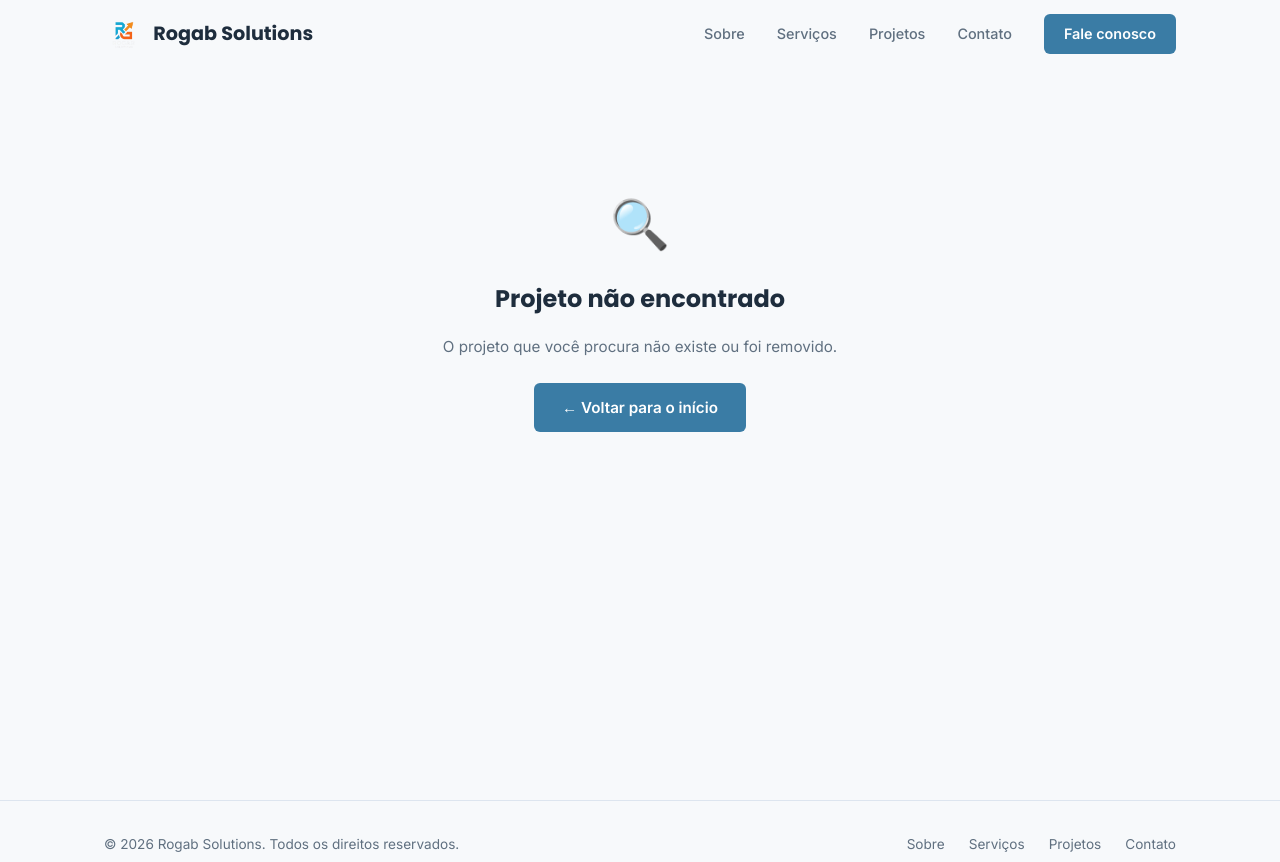
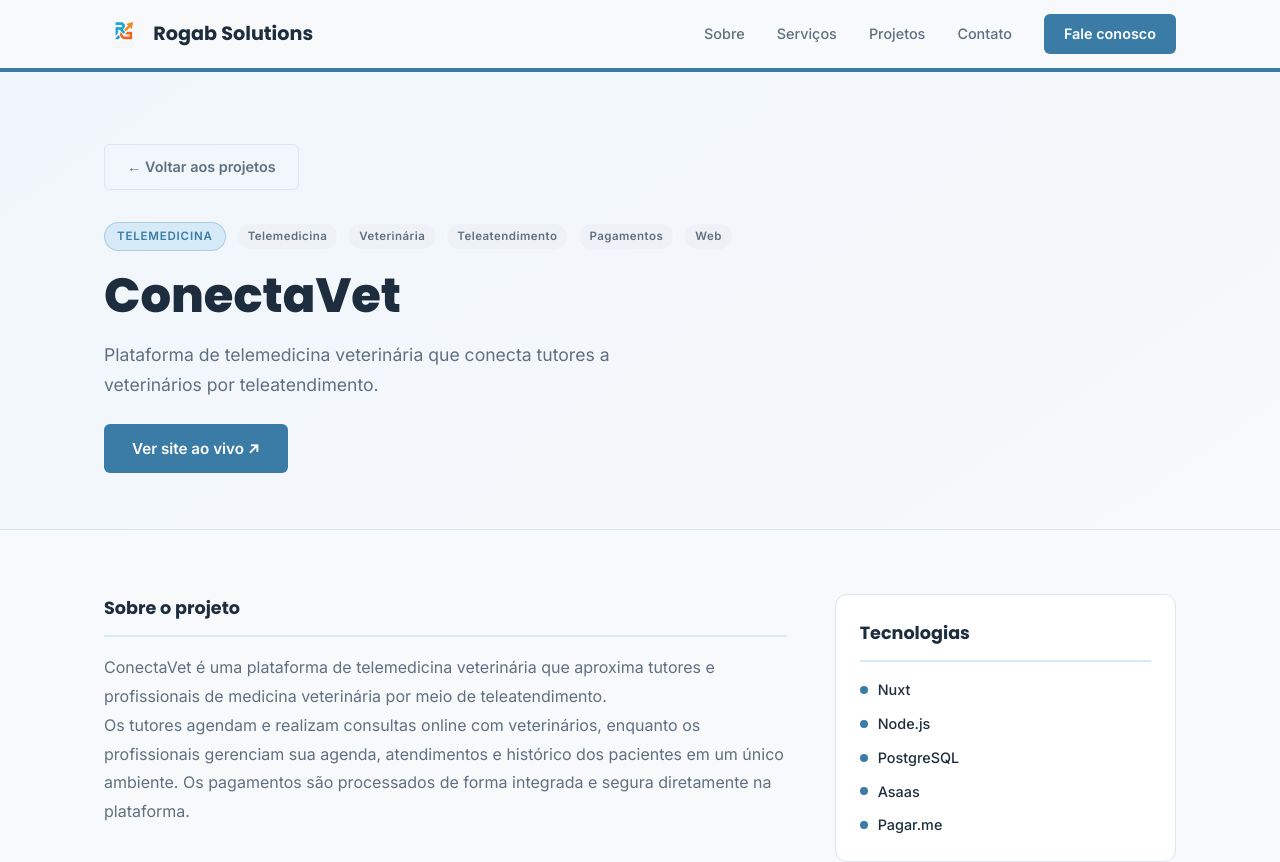
Before and after one commit to ebagabee/rogab_solutions, a React (Vite) app: page /projetos/conectavet in a window 1280 px wide. Shown: the top 862 px of the page. Built offline with nearby package versions, Linux system fonts and the light colour scheme.

Commit message:
feat: add new projects

```diff
--- a/src/components/ProjectCard.jsx
+++ b/src/components/ProjectCard.jsx
@@ -16,7 +16,7 @@ export default function ProjectCard({ project, index }) {
 
       <div className="project-card-header">
         <div className="project-card-icon" style={{ background: accent.iconBg }}>
-          {accent.emoji}
+          {project.icon || accent.emoji}
         </div>
         <span className="project-category">{project.category}</span>
       </div>
@@ -36,6 +36,16 @@ export default function ProjectCard({ project, index }) {
         <Link to={`/projetos/${project.slug}`} className="btn btn-outline">
           Ver mais →
         </Link>
+        {project.url && (
+          <a
+            href={project.url}
+            target="_blank"
+            rel="noopener noreferrer"
+            className="project-card-live"
+          >
+            Site ao vivo ↗
+          </a>
+        )}
       </div>
     </article>
   )
--- a/src/data/projects.js
+++ b/src/data/projects.js
@@ -1,74 +1,30 @@
 export const projects = [
   {
-    slug: "finn",
-    name: "Finn",
-    shortDescription: "App de controle financeiro para MEIs e autônomos",
-    category: "Mobile App",
-    description: `Finn é um aplicativo mobile voltado para microempreendedores individuais e autônomos que precisam organizar suas finanças de forma simples e eficiente.
-O app permite registrar entradas e saídas, categorizar despesas, gerar relatórios mensais e acompanhar o fluxo de caixa em tempo real.`,
-    tags: ["Finanças", "MEI", "Mobile", "iOS", "Android"],
-    techs: ["React Native", "Node.js", "PostgreSQL"],
-    challenge: "Criar uma experiência mobile intuitiva para quem não tem familiaridade com gestão financeira, transformando dados complexos em visualizações simples e acionáveis.",
+    slug: "conectavet",
+    name: "ConectaVet",
+    icon: "🐾",
+    shortDescription: "Plataforma de telemedicina veterinária que conecta tutores a veterinários por teleatendimento.",
+    category: "Telemedicina",
+    url: "https://conectavetbr.com.br",
+    description: `ConectaVet é uma plataforma de telemedicina veterinária que aproxima tutores e profissionais de medicina veterinária por meio de teleatendimento.
+Os tutores agendam e realizam consultas online com veterinários, enquanto os profissionais gerenciam sua agenda, atendimentos e histórico dos pacientes em um único ambiente. Os pagamentos são processados de forma integrada e segura diretamente na plataforma.`,
+    tags: ["Telemedicina", "Veterinária", "Teleatendimento", "Pagamentos", "Web"],
+    techs: ["Nuxt", "Node.js", "PostgreSQL", "Asaas", "Pagar.me"],
+    challenge: "Oferecer uma experiência de teleatendimento fluida e confiável, integrando agenda, consultas online e pagamentos em um único fluxo — com a estabilidade e a segurança que um serviço de saúde exige.",
     images: [],
   },
   {
-    slug: "apolocao",
-    name: "Apolocão",
-    shortDescription: "Aplicativo completo para gestão e agendamento em petshops",
-    category: "Mobile App",
-    description: `Apolocão é um aplicativo de petshop que conecta tutores e estabelecimentos, facilitando o agendamento de banho e tosa, consultas veterinárias e compra de produtos.
-O app oferece histórico de atendimentos, lembretes de vacinas e um catálogo completo de produtos para o pet.`,
-    tags: ["Petshop", "Agendamento", "Mobile", "E-commerce"],
-    techs: ["React Native", "Node.js", "MySQL"],
-    challenge: "Unificar em um único app o agendamento de serviços, venda de produtos e histórico de saúde do pet, oferecendo uma experiência fluida tanto para tutores quanto para os estabelecimentos.",
-    images: [],
-  },
-  {
-    slug: "snapmenu",
-    name: "SnapMenu",
-    shortDescription: "Cardápio digital e gestão de pedidos para restaurantes",
-    category: "Web App / Mobile",
-    description: `SnapMenu é uma solução completa para restaurantes e lanchonetes gerenciarem seus cardápios de forma digital e receberem pedidos diretamente pela plataforma.
-Clientes acessam o cardápio via QR Code, fazem pedidos e acompanham o status em tempo real. O estabelecimento gerencia tudo por um painel administrativo intuitivo.`,
-    tags: ["Restaurante", "QR Code", "Pedidos", "Web", "Mobile"],
-    techs: ["React", "React Native", "Node.js", "WebSocket", "PostgreSQL"],
-    challenge: "Sincronizar pedidos em tempo real entre o cliente, o caixa e a cozinha, reduzindo erros e o tempo de atendimento sem necessidade de impressoras ou sistemas legados.",
-    images: [],
-  },
-  {
-    slug: "nutriplus",
-    name: "Nutri+",
-    shortDescription: "Plataforma para nutricionistas gerenciarem pacientes e planos alimentares",
-    category: "Web App",
-    description: `Nutri+ é uma plataforma web desenvolvida para nutricionistas que precisam gerenciar consultas, pacientes e planos alimentares de forma centralizada.
-Inclui montagem de dietas personalizadas, acompanhamento de evolução, relatórios nutricionais e comunicação direta com o paciente via chat integrado.`,
-    tags: ["Saúde", "Nutrição", "Gestão", "Web"],
-    techs: ["React", "Node.js", "PostgreSQL"],
-    challenge: "Digitalizar o fluxo de trabalho de nutricionistas independentes, que antes dependiam de planilhas e documentos avulsos, centralizando tudo em um ambiente seguro e fácil de usar.",
-    images: [],
-  },
-  {
-    slug: "trackfit",
-    name: "TrackFit",
-    shortDescription: "App de acompanhamento de treinos e evolução física",
-    category: "Mobile App",
-    description: `TrackFit é um aplicativo mobile para quem pratica atividades físicas e quer acompanhar sua evolução de forma detalhada.
-O app permite criar planos de treino, registrar séries e repetições, monitorar medidas corporais e visualizar gráficos de progresso ao longo do tempo.`,
-    tags: ["Saúde", "Fitness", "Treino", "Mobile", "iOS", "Android"],
-    techs: ["React Native", "Node.js", "SQLite"],
-    challenge: "Criar uma experiência mobile rápida e offline-first, permitindo que o usuário registre treinos mesmo sem conexão com a internet, sincronizando os dados quando a rede estiver disponível.",
-    images: [],
-  },
-  {
-    slug: "valore",
-    name: "Valore",
-    shortDescription: "Marketplace de compra e venda de imóveis com tour virtual",
-    category: "Plataforma Web",
-    description: `Valore é um marketplace imobiliário que conecta compradores, vendedores e corretores em uma plataforma moderna e transparente.
-Diferencial: suporte a tour virtual 360°, filtros avançados de busca, comparativo de imóveis e sistema de proposta integrado.`,
-    tags: ["Imóveis", "Marketplace", "Tour Virtual", "Web"],
-    techs: ["React", "Node.js", "PostgreSQL", "AWS S3"],
-    challenge: "Desenvolver um marketplace com múltiplos perfis de usuário — comprador, vendedor e corretor — cada um com fluxos distintos, mantendo a experiência simples e a navegação intuitiva.",
+    slug: "rsi-convite-2anos",
+    name: "RSI — Convite 2 Anos",
+    icon: "🎉",
+    shortDescription: "Convite digital interativo para a convenção de 2 anos de uma imobiliária, com confirmação de presença.",
+    category: "Convite Digital",
+    url: "https://rsi-convite-2anos.vercel.app",
+    description: `Convite digital desenvolvido para a Convenção de 2 Anos da imobiliária RSI.
+A página apresenta o evento de forma elegante e permite que os convidados confirmem presença diretamente pela web. As confirmações são coletadas e organizadas automaticamente, sem planilhas manuais nem trabalho de digitação para os organizadores.`,
+    tags: ["Convite Digital", "Evento", "Landing Page", "RSVP"],
+    techs: ["React", "Google Apps Script"],
+    challenge: "Entregar um convite com visual marcante e confirmação de presença confiável, usando o Google Apps Script como backend para registrar os convidados automaticamente em planilha — sem custo de servidor e com publicação rápida.",
     images: [],
   },
 ]
--- a/src/pages/Home.jsx
+++ b/src/pages/Home.jsx
@@ -9,28 +9,28 @@ const WHATSAPP_URL = 'https://wa.me/5582993707473'
 const SERVICES = [
   {
     icon: '🖥️',
-    name: 'Desenvolvimento Web e Mobile',
-    desc: 'Do protótipo até a produção — sistemas web e apps mobile completos, escaláveis e bem construídos.',
-  },
-  {
-    icon: '🔧',
-    name: 'Sustentação de Sistemas',
-    desc: 'Manutenção corretiva e evolutiva de sistemas existentes, sob demanda e com SLA definido.',
-  },
-  {
-    icon: '🔒',
-    name: 'Segurança',
-    desc: 'Análise de vulnerabilidades, hardening e implementação de boas práticas de segurança em aplicações.',
+    name: 'Desenvolvimento',
+    desc: 'Sites, landing pages, apps mobile (iOS e Android), sistemas web, plataformas SaaS, APIs, integrações e e-commerces.',
   },
   {
     icon: '🤖',
-    name: 'Chatbot',
-    desc: 'Automação de atendimento com bots inteligentes integrados a IA generativa e fluxos personalizados.',
+    name: 'IA e Automação',
+    desc: 'Chatbots e assistentes virtuais com OpenAI, Gemini e Claude, automação de processos (RPA) e análise de dados.',
   },
   {
-    icon: '⚡',
-    name: 'Automações',
-    desc: 'Eliminação de processos manuais repetitivos com scripts, integrações e fluxos automatizados.',
+    icon: '🎨',
+    name: 'Design e Experiência',
+    desc: 'UI/UX Design, prototipação, wireframes e design systems para produtos consistentes e agradáveis de usar.',
+  },
+  {
+    icon: '☁️',
+    name: 'Infraestrutura e Qualidade',
+    desc: 'Deploy em nuvem (AWS, GCP, Azure), monitoramento, testes automatizados, segurança e performance.',
+  },
+  {
+    icon: '🧭',
+    name: 'Consultoria',
+    desc: 'Arquitetura de software, code review, mentoria técnica e apoio à transformação digital.',
   },
 ]
 
@@ -72,7 +72,7 @@ export default function Home() {
         <div className="container">
           <div className="hero-content">
             <div className="hero-badge">
-              <span>●</span> Software House
+              <span>●</span> Fábrica de software · desde 2023
             </div>
             <h1 className="hero-title">
               Entregamos solução<br />
@@ -113,9 +113,13 @@ export default function Home() {
               <span className="section-label">Sobre nós</span>
               <h2 className="section-title">Uma fábrica de software orientada a resultado</h2>
               <p className="section-sub">
-                A Rogab Solutions nasceu com um propósito claro: transformar ideias em produtos digitais
-                de alta qualidade, no menor tempo possível. Somos uma equipe técnica enxuta e focada,
-                que entrega do MVP à produção com responsabilidade e transparência.
+                Somos uma equipe de desenvolvedores em atuação desde 2023, focada em entregar soluções
+                digitais completas — do briefing ao deploy. Atendemos desde projetos pontuais até parcerias
+                de longo prazo, sempre com comunicação clara, prazos cumpridos e código de qualidade.
+              </p>
+              <p className="section-sub" style={{ marginTop: '16px' }}>
+                Construímos soluções sob medida para empresas de diferentes segmentos, tratando cada projeto
+                com foco no funcionamento real do negócio — não só no código.
               </p>
 
               <div className="sobre-values" style={{ marginTop: '32px' }}>
@@ -131,9 +135,9 @@ export default function Home() {
 
             <div className="sobre-visual">
               {[
-                { icon: '🚀', number: '4+', label: 'Projetos entregues' },
-                { icon: '📐', number: '100%', label: 'Do protótipo ao deploy' },
-                { icon: '⚡', number: '5', label: 'Serviços especializados' },
+                { icon: '🚀', number: '2023', label: 'Atuando desde' },
+                { icon: '📐', number: '100%', label: 'Do briefing ao deploy' },
+                { icon: '⚡', number: '5', label: 'Áreas de atuação' },
               ].map((s) => (
                 <div key={s.label} className="stat-card animate-on-scroll">
                   <div className="stat-icon">{s.icon}</div>
--- a/src/pages/ProjectDetail.jsx
+++ b/src/pages/ProjectDetail.jsx
@@ -59,6 +59,18 @@ export default function ProjectDetail() {
 
           <h1 className="detail-title">{project.name}</h1>
           <p className="detail-short">{project.shortDescription}</p>
+
+          {project.url && (
+            <a
+              href={project.url}
+              target="_blank"
+              rel="noopener noreferrer"
+              className="btn btn-primary"
+              style={{ marginTop: '24px', background: accent.color }}
+            >
+              Ver site ao vivo ↗
+            </a>
+          )}
         </div>
       </section>
 
--- a/src/styles/global.css
+++ b/src/styles/global.css
@@ -533,7 +533,20 @@ button { cursor: pointer; font-family: inherit; }
 
 .project-card-footer {
   margin-top: auto;
+  display: flex;
+  align-items: center;
+  justify-content: space-between;
+  gap: 12px;
+  flex-wrap: wrap;
 }
+
+.project-card-live {
+  font-size: 0.82rem;
+  font-weight: 600;
+  color: var(--text-muted);
+  transition: color var(--transition);
+}
+.project-card-live:hover { color: var(--primary); }
 
 /* ─── Contato ────────────────────────────────────────────────── */
 .contact-wrapper {
```
Also changed, not shown: 1 other file (tests, documents, lock files or other folders).
